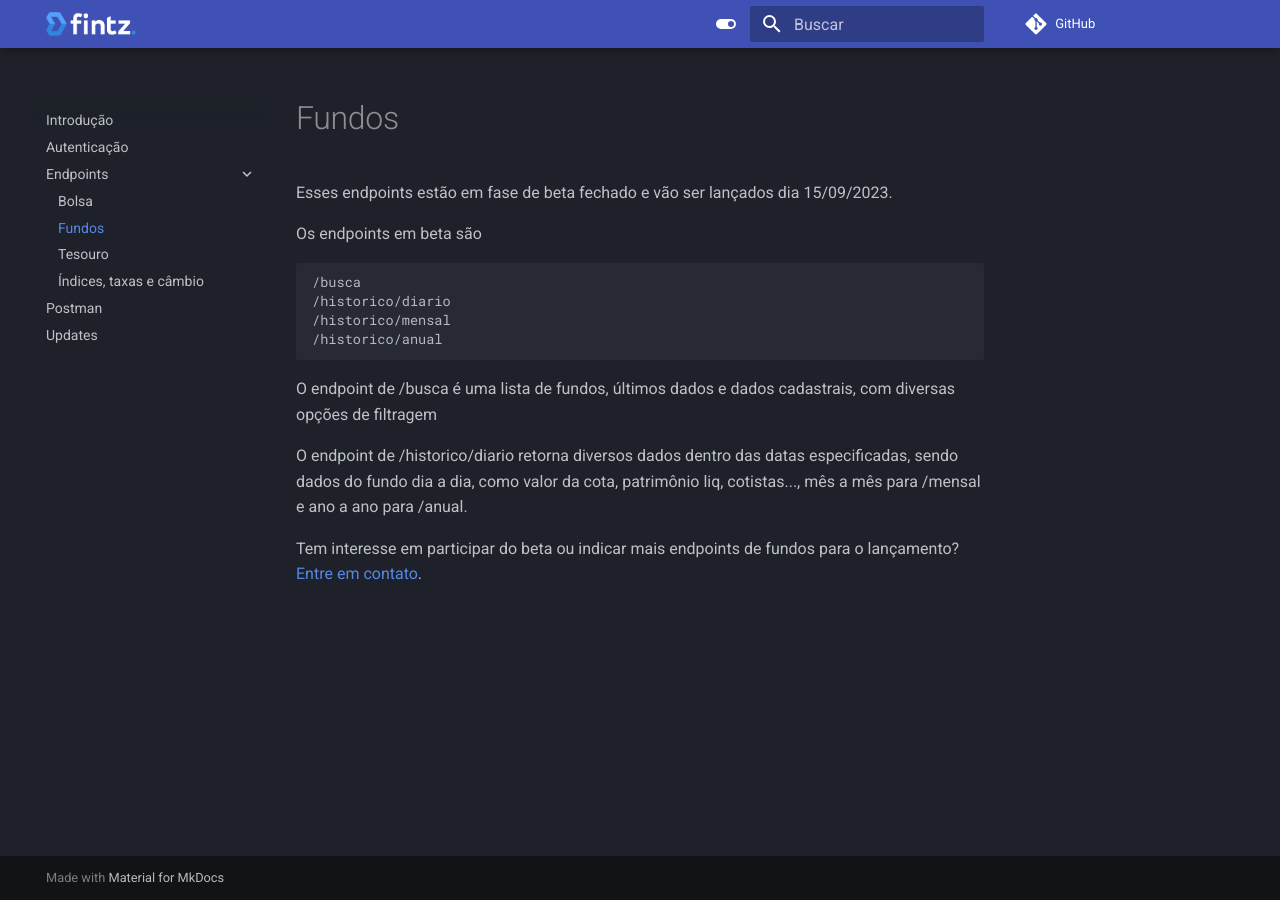
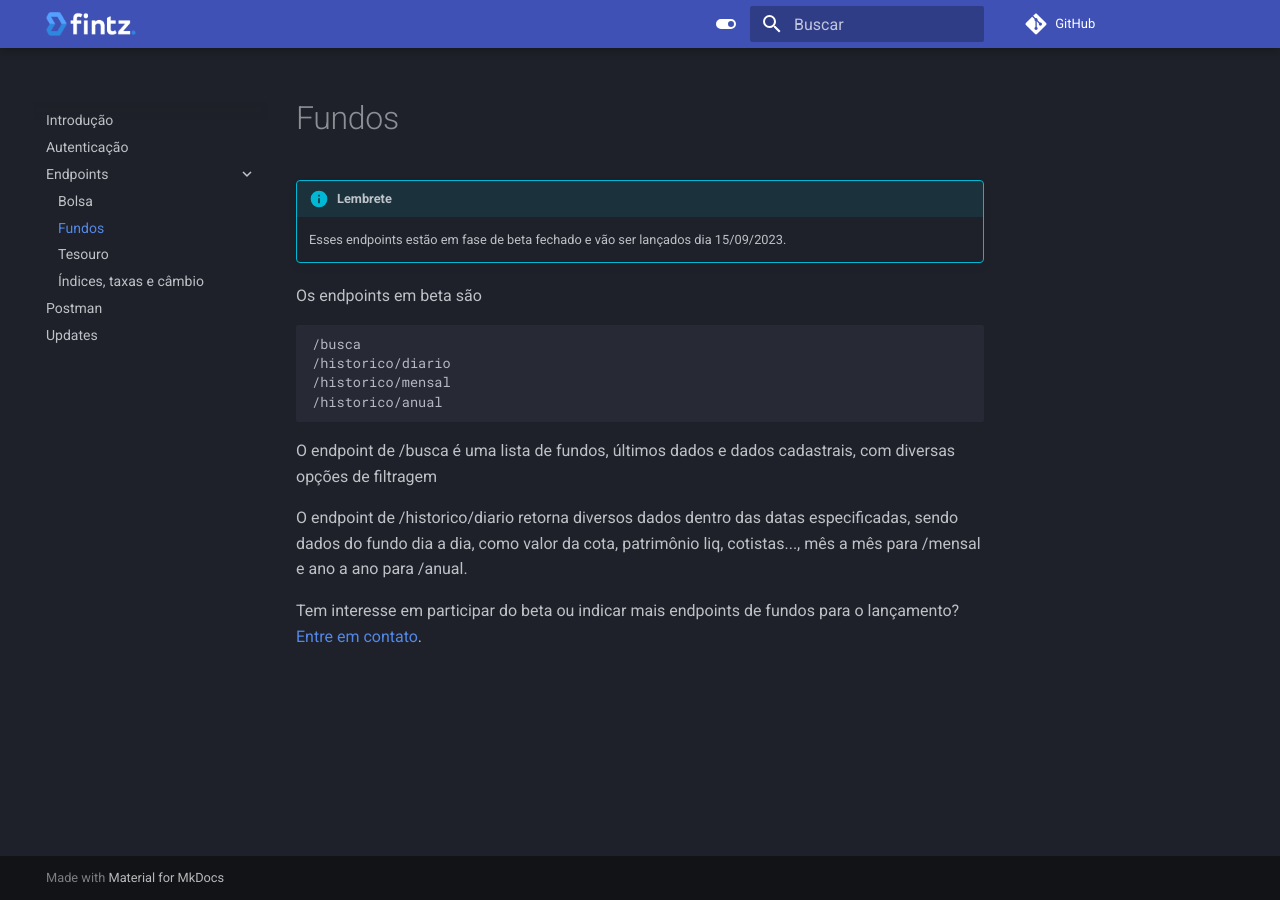
Before and after one commit to thefintz/docs, an MkDocs documentation site: the page built from docs/endpoints/fundos.md, in a window 1280 px wide. Built offline with MkDocs 1.6.1 and Material for MkDocs 9.7.7, drawn with Linux system fonts in a browser that asks for light colours; comment, search, counter and statistics services are not loaded.

Commit message:
melhor descricao dos endpoints futuros de fundos

````diff
--- a/docs/endpoints/fundos.md
+++ b/docs/endpoints/fundos.md
@@ -2,7 +2,9 @@
 
 # Fundos
 
-Esses endpoints estão em fase de beta fechado e vão ser lançados dia 15/09/2023.
+
+!!! info "Lembrete"
+    Esses endpoints estão em fase de beta fechado e vão ser lançados dia 15/09/2023.
 
 Os endpoints em beta são
 ```
````
